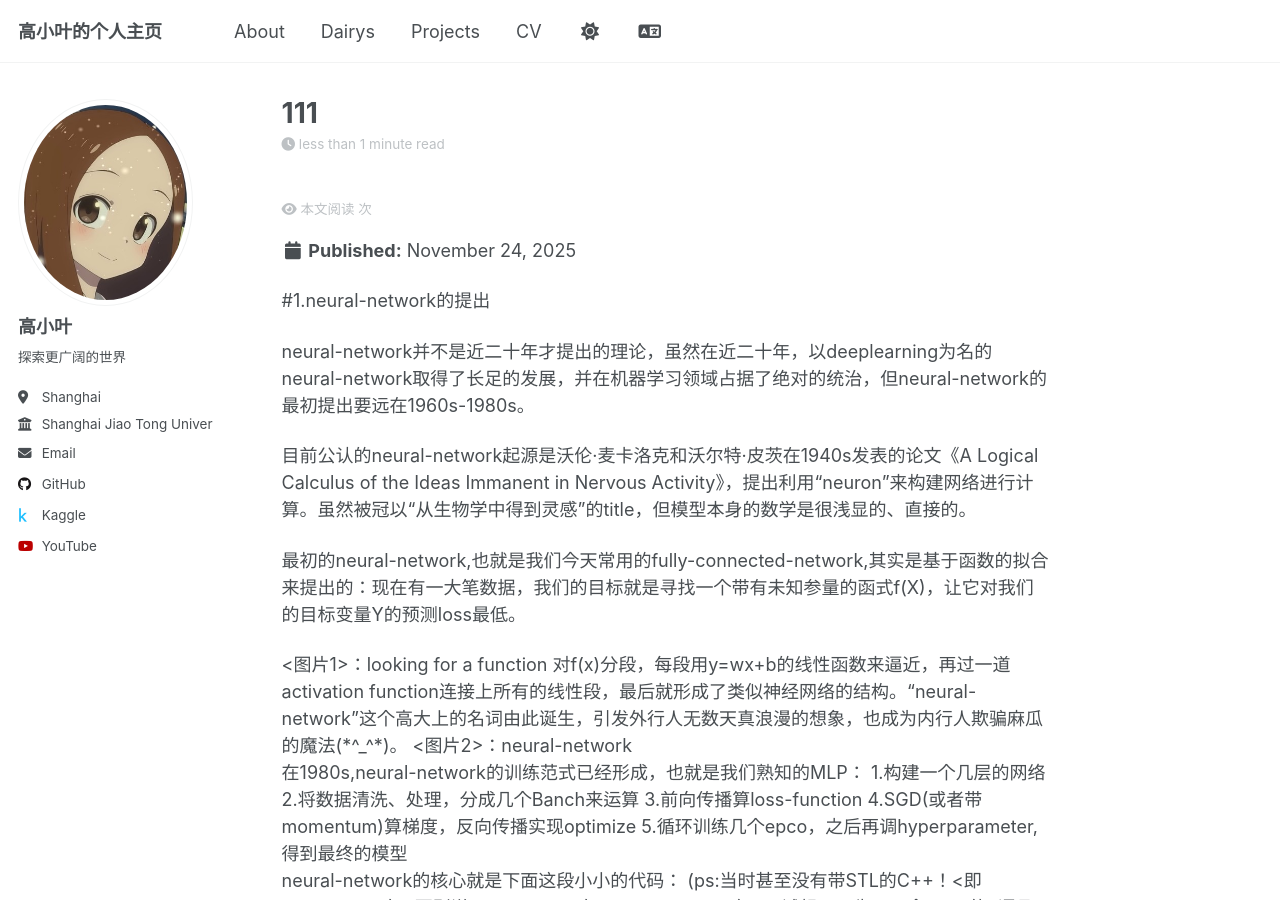
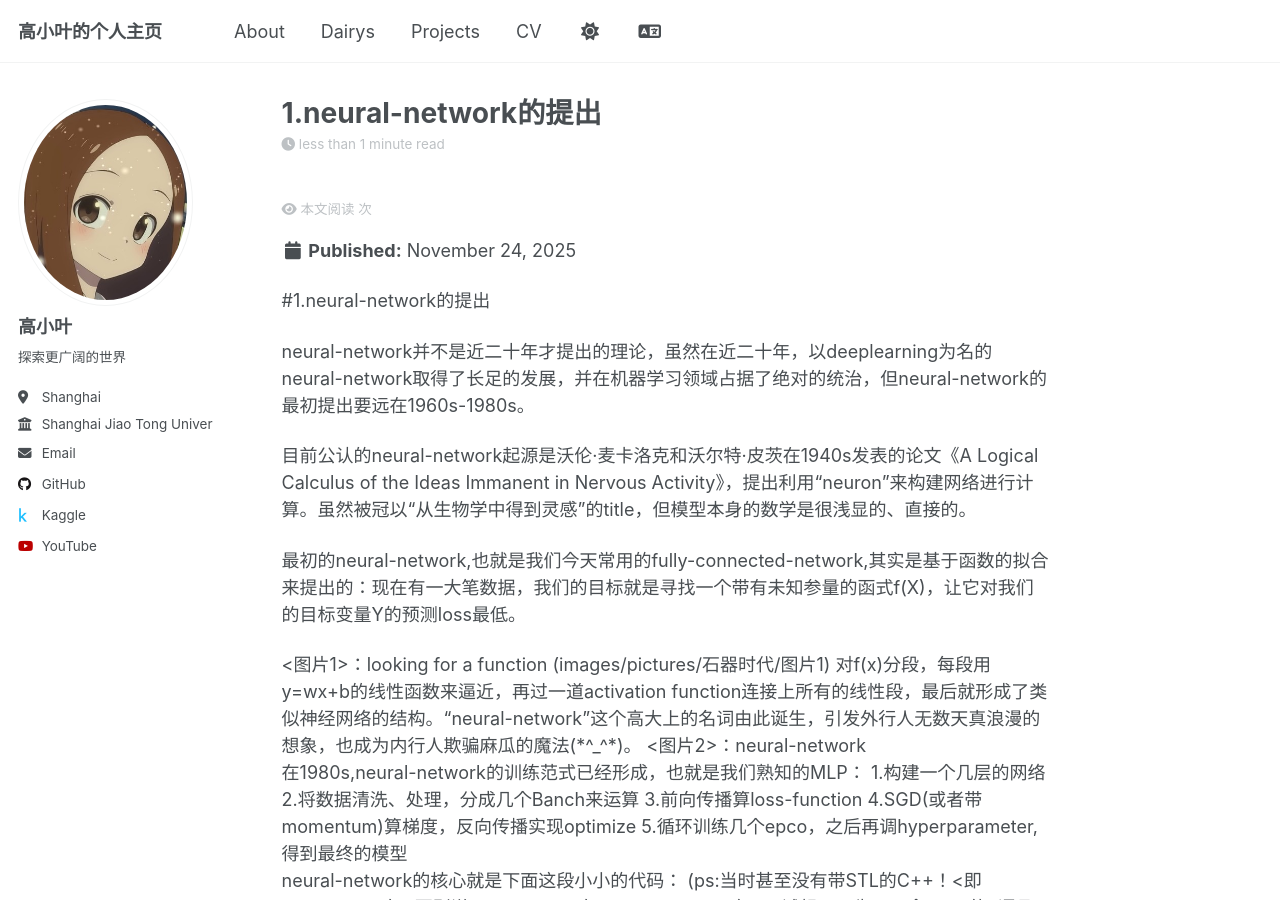
Before and after one commit to gaoyesjtu/gaoyesjtu.github.io, a Jekyll site: the page built from _dairys/第一章/1.沉寂的开端：从neural-network到CNN.md, in a window 1280 px wide and 900 px high. Built offline with Jekyll 4.4.1, drawn with Linux system fonts in a browser that asks for light colours; comment, search, counter and statistics services are not loaded.

Commit message:
Update 1.沉寂的开端：从neural-network到CNN.md

```diff
--- a/_dairys/第一章/1.沉寂的开端：从neural-network到CNN.md
+++ b/_dairys/第一章/1.沉寂的开端：从neural-network到CNN.md
@@ -1,5 +1,5 @@
 ---
-title: "111"
+title: "1.neural-network的提出"
 date: 2025-11-24
 tags: [生活]
 comments: true
@@ -14,6 +14,7 @@ neural-network并不是近二十年才提出的理论，虽然在近二十年，
 最初的neural-network,也就是我们今天常用的fully-connected-network,其实是基于函数的拟合来提出的：现在有一大笔数据，我们的目标就是寻找一个带有未知参量的函式f(X)，让它对我们的目标变量Y的预测loss最低。
 
 <图片1>：looking for a function
+(images/pictures/石器时代/图片1)
 
 对f(x)分段，每段用y=wx+b的线性函数来逼近，再过一道activation function连接上所有的线性段，最后就形成了类似神经网络的结构。“neural-network”这个高大上的名词由此诞生，引发外行人无数天真浪漫的想象，也成为内行人欺骗麻瓜的魔法(*^_^*)。
 
```
